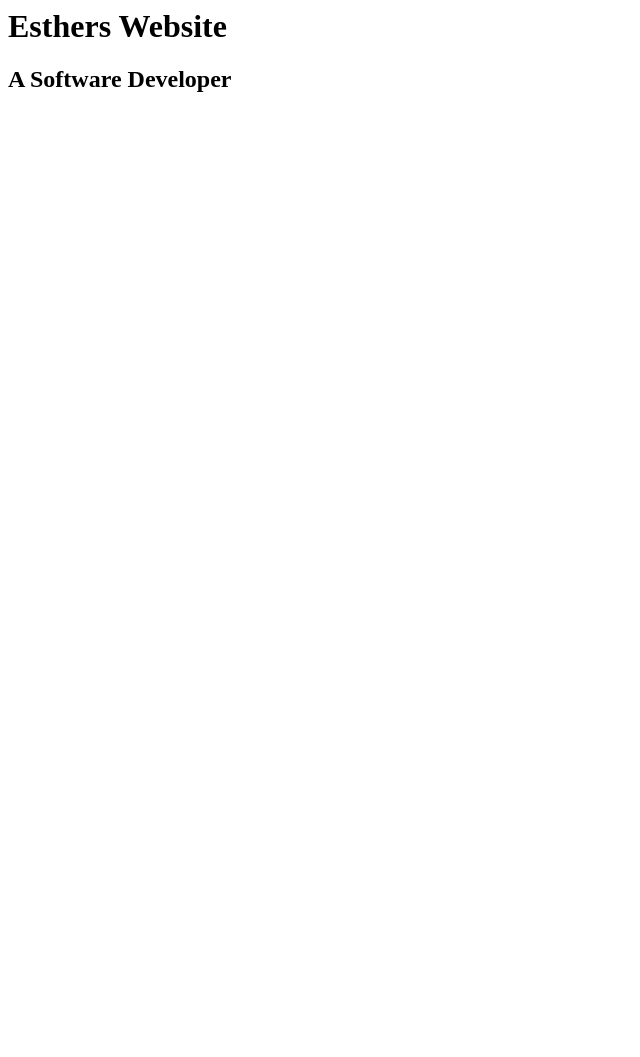
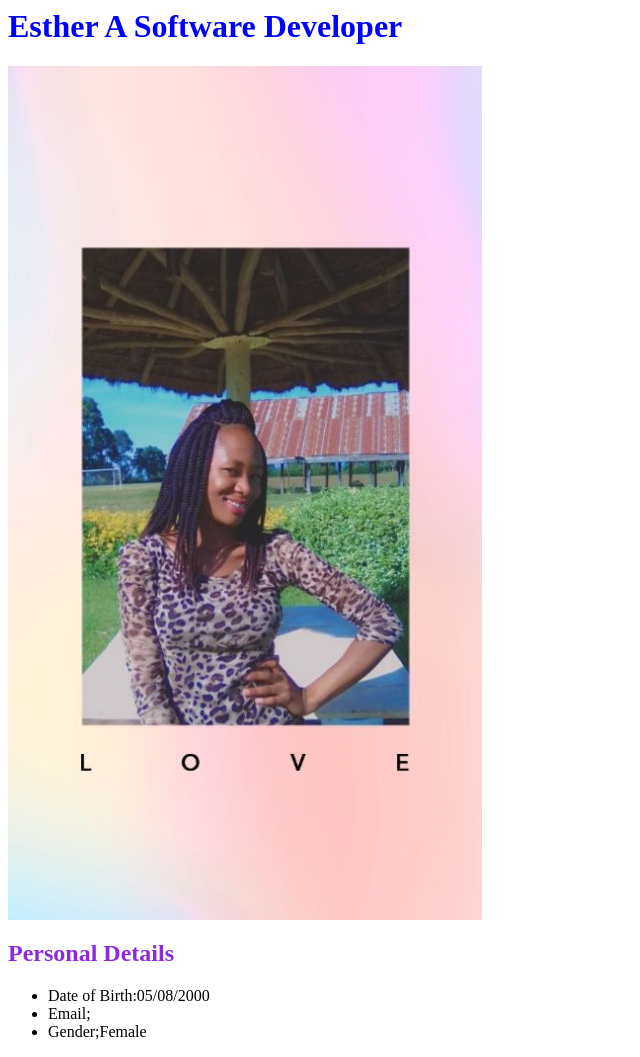
Before and after one commit to estherwafula/estherwafula-old-website, a plain HTML site: page index.html in a window 1280 px wide. Shown: the whole page, without its empty margins (0-640 px from the left). Before the commit the page ends 800 px from the top, so only its background shows below. Drawn offline with Linux system fonts and the light colour scheme.

Commit message:
Added files

```diff
--- a/index.html
+++ b/index.html
@@ -5,13 +5,17 @@
         </title>
     </head>
     <body>
-     <h1>
-  Esthers Website
-     </h1>
+    <h1 style="color: blue;">Esther A Software Developer</h1>
+    <img src="Images/essy (2).png">
 
-     <h2>
-     A Software Developer
-    </h2>
+    <h2 style="color: blueviolet;">Personal Details</h2>
+    <ul>
+        <li>Date of Birth:05/08/2000</li>
+        <li>Email;<estherwafula690@gmail.com</li>
+        <li>Gender;Female</li>
+
+    </ul>
+
 
     </body>
 </html>
```
Also changed, not shown: Images/Essy.png (added), Images/essy (2).png (added).
